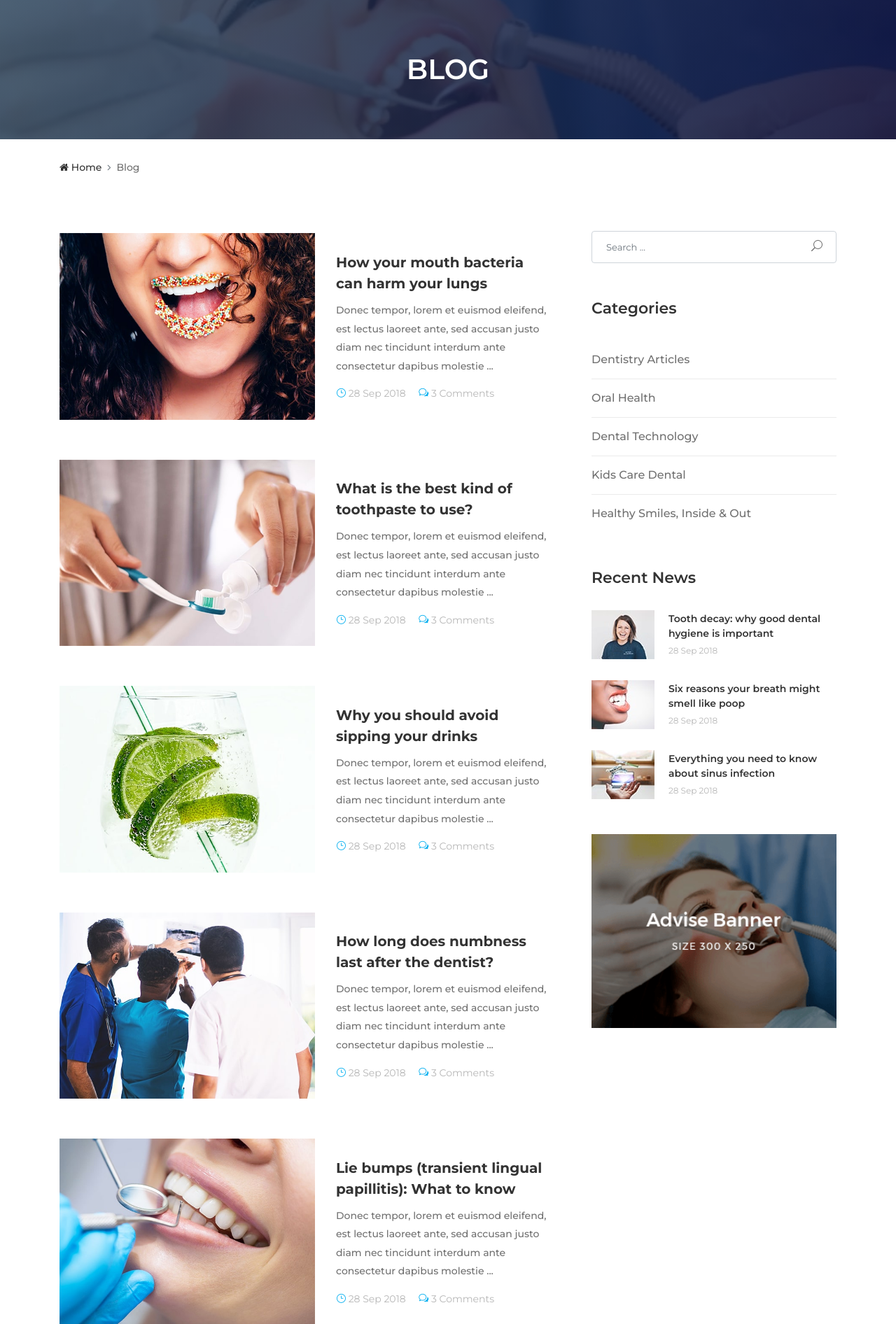
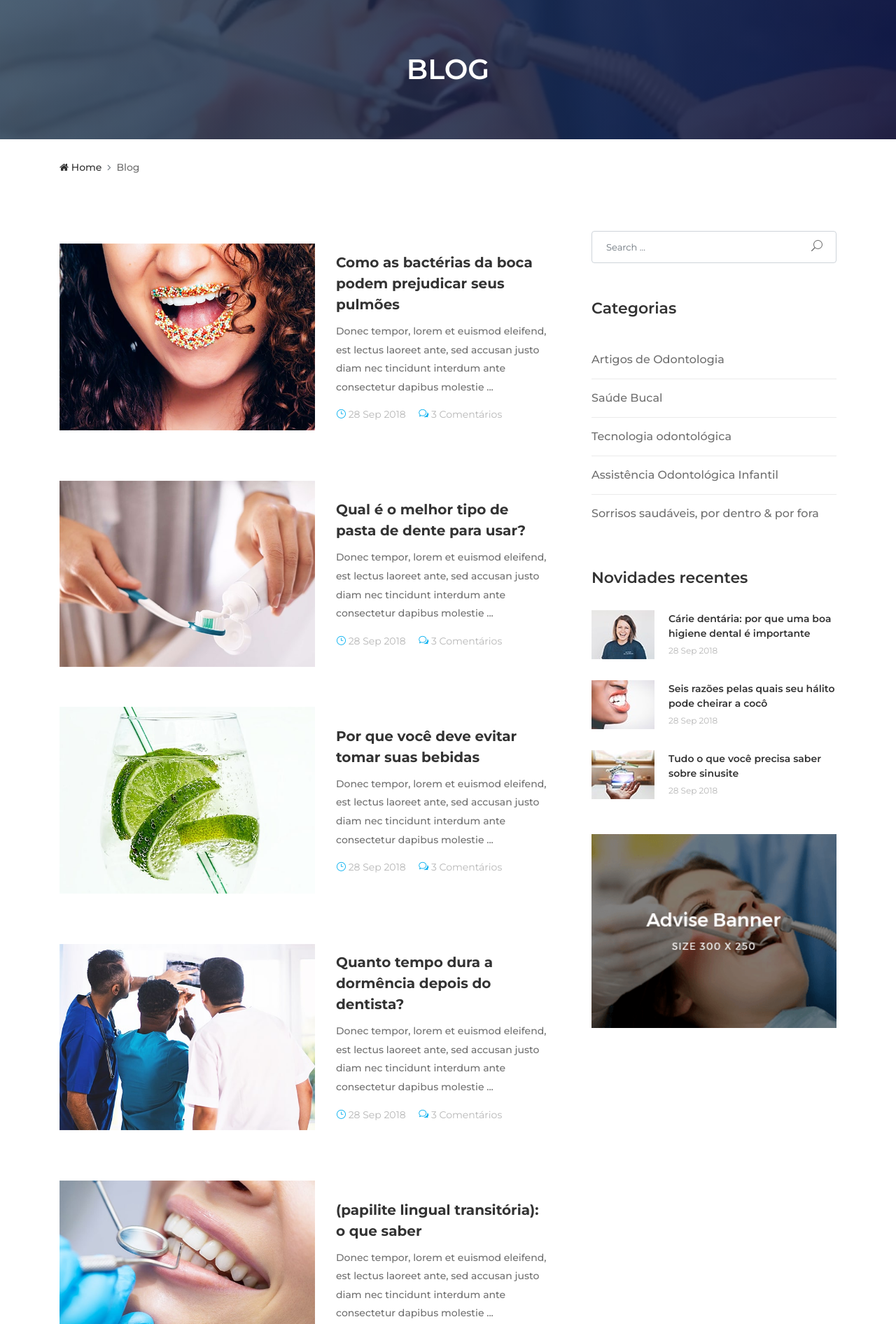
Before and after one commit to betows/Django-Dentist, a Django app: page /blog.html in a window 1280 px wide. Shown: the part 131-2023 px from the top of the page at 70% size. Run offline with Django 3.2, Linux system fonts and the light colour scheme; some libraries are stand-ins or nearby versions; some web fonts are replaced.

Commit message:
blog starting

```diff
--- a/website/templates/blog.html
+++ b/website/templates/blog.html
@@ -3,7 +3,7 @@
 {% block content %}
 
   <!-- ***** Breadcrumb Area Start ***** -->
-  <div class="breadcumb-area bg-img bg-gradient-overlay" style="background-image: url(img/bg-img/12.jpg);">
+  <div class="breadcumb-area bg-img bg-gradient-overlay" style="background-image: url({% static 'website/img/bg-img/12.jpg' %});">
     <div class="container h-100">
       <div class="row h-100 align-items-center">
         <div class="col-12">
@@ -38,17 +38,17 @@
           <div class="single-blog-item style-2 d-flex flex-wrap align-items-center mb-50">
             <!-- Blog Thumbnail -->
             <div class="blog-thumbnail">
-              <a href="./blog-details.html">
-                <img src="./img/bg-img/16.jpg" alt="">
+              <a href="#">
+                <img src="{% static 'website/img/bg-img/16.jpg' %}" alt="">
               </a>
             </div>
             <!-- Blog Content -->
             <div class="blog-content">
-              <a href="./blog-details.html" class="post-title">How your mouth bacteria can harm your lungs</a>
+              <a href="{% static 'website/blog-details.html' %}" class="post-title">Como as bactérias da boca podem prejudicar seus pulmões</a>
               <p>Donec tempor, lorem et euismod eleifend, est lectus laoreet ante, sed accusan justo diam nec tincidunt interdum ante consectetur dapibus molestie ...</p>
               <div class="post-meta">
                 <a href="#"><i class="icon_clock_alt"></i> 28 Sep 2018</a>
-                <a href="#"><i class="icon_chat_alt"></i> 3 Comments</a>
+                <a href="#"><i class="icon_chat_alt"></i> 3 Comentários</a>
               </div>
             </div>
           </div>
@@ -57,17 +57,17 @@
           <div class="single-blog-item style-2 d-flex flex-wrap align-items-center mb-50">
             <!-- Blog Thumbnail -->
             <div class="blog-thumbnail">
-              <a href="./blog-details.html">
-                <img src="./img/bg-img/17.jpg" alt="">
+              <a href="#">
+                <img src="{% static 'website/img/bg-img/17.jpg' %}" alt="">
               </a>
             </div>
             <!-- Blog Content -->
             <div class="blog-content">
-              <a href="./blog-details.html" class="post-title">What is the best kind of toothpaste to use?</a>
+              <a href="#" class="post-title">Qual é o melhor tipo de pasta de dente para usar?</a>
               <p>Donec tempor, lorem et euismod eleifend, est lectus laoreet ante, sed accusan justo diam nec tincidunt interdum ante consectetur dapibus molestie ...</p>
               <div class="post-meta">
                 <a href="#"><i class="icon_clock_alt"></i> 28 Sep 2018</a>
-                <a href="#"><i class="icon_chat_alt"></i> 3 Comments</a>
+                <a href="#"><i class="icon_chat_alt"></i> 3 Comentários</a>
               </div>
             </div>
           </div>
@@ -76,17 +76,17 @@
           <div class="single-blog-item style-2 d-flex flex-wrap align-items-center mb-50">
             <!-- Blog Thumbnail -->
             <div class="blog-thumbnail">
-              <a href="./blog-details.html">
-                <img src="./img/bg-img/18.jpg" alt="">
+              <a href="#">
+                <img src="{% static 'website/bg-img/18.jpg" alt="">
               </a>
             </div>
             <!-- Blog Content -->
             <div class="blog-content">
-              <a href="./blog-details.html" class="post-title">Why you should avoid sipping your drinks</a>
+              <a href="#" class="post-title">Por que você deve evitar tomar suas bebidas</a>
               <p>Donec tempor, lorem et euismod eleifend, est lectus laoreet ante, sed accusan justo diam nec tincidunt interdum ante consectetur dapibus molestie ...</p>
               <div class="post-meta">
                 <a href="#"><i class="icon_clock_alt"></i> 28 Sep 2018</a>
-                <a href="#"><i class="icon_chat_alt"></i> 3 Comments</a>
+                <a href="#"><i class="icon_chat_alt"></i> 3 Comentários</a>
               </div>
             </div>
           </div>
@@ -95,17 +95,17 @@
           <div class="single-blog-item style-2 d-flex flex-wrap align-items-center mb-50">
             <!-- Blog Thumbnail -->
             <div class="blog-thumbnail">
-              <a href="./blog-details.html">
-                <img src="./img/bg-img/19.jpg" alt="">
+              <a href="#">
+                <img src="{% static 'website/bg-img/19.jpg" alt="">
               </a>
             </div>
             <!-- Blog Content -->
             <div class="blog-content">
-              <a href="./blog-details.html" class="post-title">How long does numbness last after the dentist?</a>
+              <a href="#" class="post-title">Quanto tempo dura a dormência depois do dentista?</a>
               <p>Donec tempor, lorem et euismod eleifend, est lectus laoreet ante, sed accusan justo diam nec tincidunt interdum ante consectetur dapibus molestie ...</p>
               <div class="post-meta">
                 <a href="#"><i class="icon_clock_alt"></i> 28 Sep 2018</a>
-                <a href="#"><i class="icon_chat_alt"></i> 3 Comments</a>
+                <a href="#"><i class="icon_chat_alt"></i> 3 Comentários</a>
               </div>
             </div>
           </div>
@@ -114,17 +114,17 @@
           <div class="single-blog-item style-2 d-flex flex-wrap align-items-center mb-50">
             <!-- Blog Thumbnail -->
             <div class="blog-thumbnail">
-              <a href="./blog-details.html">
-                <img src="./img/bg-img/20.jpg" alt="">
+              <a href="#">
+                <img src="{% static 'website/bg-img/20.jpg" alt="">
               </a>
             </div>
             <!-- Blog Content -->
             <div class="blog-content">
-              <a href="./blog-details.html" class="post-title">Lie bumps (transient lingual papillitis): What to know</a>
+              <a href="#" class="post-title">(papilite lingual transitória): o que saber</a>
               <p>Donec tempor, lorem et euismod eleifend, est lectus laoreet ante, sed accusan justo diam nec tincidunt interdum ante consectetur dapibus molestie ...</p>
               <div class="post-meta">
                 <a href="#"><i class="icon_clock_alt"></i> 28 Sep 2018</a>
-                <a href="#"><i class="icon_chat_alt"></i> 3 Comments</a>
+                <a href="#"><i class="icon_chat_alt"></i> 3 Comentários</a>
               </div>
             </div>
           </div>
@@ -153,29 +153,29 @@
 
             <!-- Single Widget Area -->
             <div class="single-widget-area catagories-widget">
-              <h5 class="widget-title">Categories</h5>
+              <h5 class="widget-title">Categorias</h5>
 
               <!-- catagories list -->
               <ul class="catagories-list">
-                <li><a href="#">Dentistry Articles</a></li>
-                <li><a href="#">Oral Health</a></li>
-                <li><a href="#">Dental Technology</a></li>
-                <li><a href="#">Kids Care Dental</a></li>
-                <li><a href="#">Healthy Smiles, Inside &amp; Out</a></li>
+                <li><a href="#">Artigos de Odontologia</a></li>
+                <li><a href="#">Saúde Bucal</a></li>
+                <li><a href="#">Tecnologia odontológica</a></li>
+                <li><a href="#">Assistência Odontológica Infantil</a></li>
+                <li><a href="#">Sorrisos saudáveis, por dentro &amp; por fora</a></li>
               </ul>
             </div>
 
             <!-- Single Widget Area -->
             <div class="single-widget-area news-widget">
-              <h5 class="widget-title">Recent News</h5>
+              <h5 class="widget-title">Novidades recentes</h5>
 
               <!-- Single News Area -->
               <div class="single-news-area d-flex align-items-center">
                 <div class="blog-thumbnail">
-                  <img src="./img/bg-img/21.jpg" alt="">
+                  <img src="{% static 'website/bg-img/21.jpg' %}" alt="">
                 </div>
                 <div class="blog-content">
-                  <a href="#" class="post-title">Tooth decay: why good dental hygiene is important</a>
+                  <a href="#" class="post-title">Cárie dentária: por que uma boa higiene dental é importante</a>
                   <span class="post-date">28 Sep 2018</span>
                 </div>
               </div>
@@ -183,10 +183,10 @@
               <!-- Single News Area -->
               <div class="single-news-area d-flex align-items-center">
                 <div class="blog-thumbnail">
-                  <img src="./img/bg-img/22.jpg" alt="">
+                  <img src="{% static 'website/bg-img/22.jpg' %}" alt="">
                 </div>
                 <div class="blog-content">
-                  <a href="#" class="post-title">Six reasons your breath might smell like poop</a>
+                  <a href="#" class="post-title">Seis razões pelas quais seu hálito pode cheirar a cocô</a>
                   <span class="post-date">28 Sep 2018</span>
                 </div>
               </div>
@@ -194,10 +194,10 @@
               <!-- Single News Area -->
               <div class="single-news-area d-flex align-items-center">
                 <div class="blog-thumbnail">
-                  <img src="./img/bg-img/23.jpg" alt="">
+                  <img src="{% static 'website/bg-img/23.jpg' %}" alt="">
                 </div>
                 <div class="blog-content">
-                  <a href="#" class="post-title">Everything you need to know about sinus infection</a>
+                  <a href="#" class="post-title">Tudo o que você precisa saber sobre sinusite</a>
                   <span class="post-date">28 Sep 2018</span>
                 </div>
               </div>
@@ -205,7 +205,7 @@
 
             <!-- Single Widget Area -->
             <div class="single-widget-area adds-widget">
-              <a href="#"><img class="w-100" src="./img/bg-img/adds.png" alt=""></a>
+              <a href="#"><img class="w-100" src="{% static 'website/bg-img/adds.png' %}" alt=""></a>
             </div>
 
           </div>
```
Also changed, not shown: website/templates/blog_details.html (+32 -32 lines), website/templates/service.html (+24 -23 lines).
